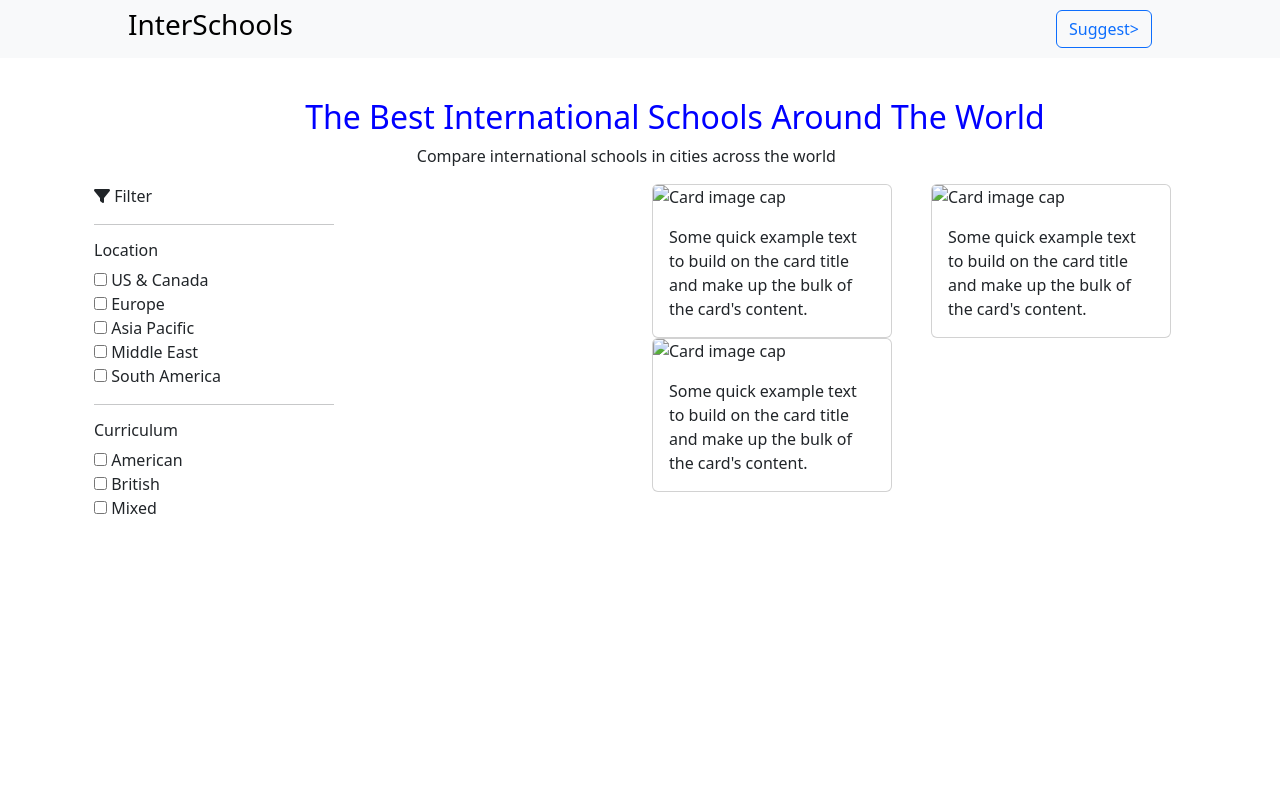
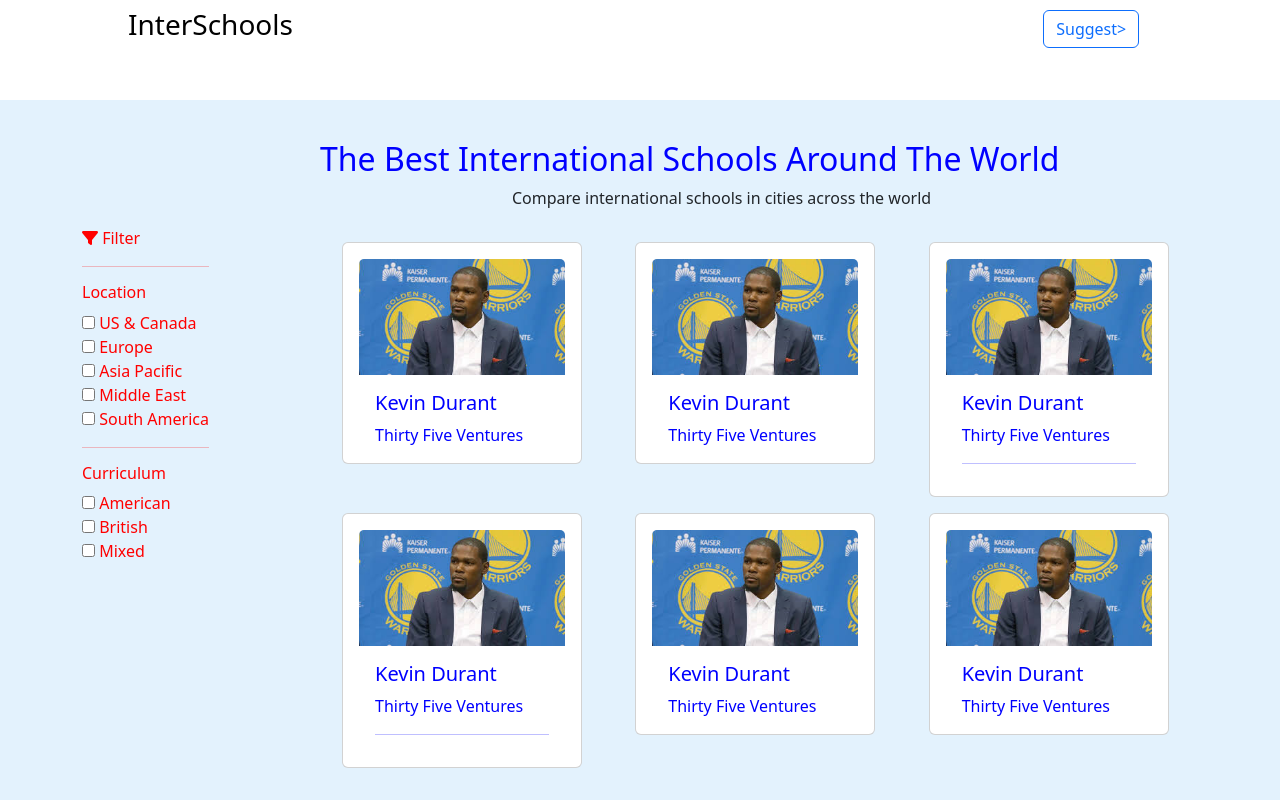
Before and after one commit to JosephNdegwa/interschools, a plain HTML site: page index.html in a window 1280 px wide. Drawn offline with nearby package versions, Linux system fonts and the light colour scheme.

Commit message:
update card styles

```diff
--- a/css/style.css
+++ b/css/style.css
@@ -5,13 +5,15 @@
 .Navbar {
     padding-top: 0px;
     width: 100%;
+    height: 100px;
+    background-color: white;
 }
 .school {
     padding-left: 10%;
 }
 
 .suggest {
-    padding-right: 10%;
+    padding-right: 11%;
 }
 
 .button-1 {
@@ -20,11 +22,19 @@
 
 .heading {
     margin-top: 40px;
-    margin-left: 20%;
+    margin-left: 25%;
     align-items: center;
 }
 
 .compare {
     align-items: center;
-    margin-left: 30%;
+    margin-left: 40%;
 }
+
+.card {
+    padding-left: 1rem;
+    padding-right: 1rem;
+    padding-top: 1rem;
+    margin-top: 1rem;
+    color: blue;
+}
--- a/index.html
+++ b/index.html
@@ -10,11 +10,11 @@
     <title>InterSchools</title>
 </head>
 
-<body>
+<body style="background-color: #e3f2fd;">
 
     <!--Navbar-->
     <div class="Navbar">
-        <nav class="navbar navbar-light bg-light">
+        <nav class="navbar">
             <h3 class="school">
                 <a href="#" style="color: black; text-decoration: none;">InterSchools</a>
             </h3>
@@ -23,7 +23,7 @@
             </div>
         </nav>
     </div>
-    <div class="container">
+  <div class="jumbotron" style="background-color: #e3f2fd;">
         <!-- Heading -->
         <div class="heading" style="color: blue;">
             <h2>The Best International Schools Around The World</h2>
@@ -32,11 +32,11 @@
             <p>Compare international schools in cities across the world</p>
         </div>
 
-
+      <div class="jumbotron" style="background-color: #e3f2fd;">
         <div class="container">
-            <div class="row">
-              <div class="col">
-                <div class="filter" style="width: 15rem;">
+                <div class="row" style="float: left; margin-right: 2px;">
+                  <div class="col" style="color: red;">
+                    <div class="filter">
                         <i class="fa-sharp fa-solid fa-filter"></i> Filter
                         <hr>
                         <h6>Location</h6>
@@ -60,34 +60,72 @@
                         <label for="area3">Mixed</label><br>
                     </div>
                   </div>
-              <div class="col">
-                <div class="row">
+                </div>
+                <div class="row" style="float: right; width: 55rem;">
                     <div class="col">
                       <div class="card" style="width: 15rem;">
-                            <img class="card-img-top" src="..." alt="Card image cap">
+                          <img class="card-img-top" src="images/kevin.jpeg" alt="Card image cap">
                           <div class="card-body">
-                              <p class="card-text">Some quick example text to build on the card title and make up the bulk of the card's content.</p>
+                            <h5>Kevin Durant</h5>
+                            <p class="card-text">Thirty Five Ventures</p>
                           </div>
                         </div>
                     </div>
                     <div class="col">
                       <div class="card" style="width: 15rem;">
-                            <img class="card-img-top" src="..." alt="Card image cap">
+                          <img class="card-img-top" src="images/kevin.jpeg" alt="Card image cap">
                           <div class="card-body">
-                              <p class="card-text">Some quick example text to build on the card title and make up the bulk of the card's content.</p>
+                            <h5>Kevin Durant</h5>
+                            <p class="card-text">Thirty Five Ventures</p>
                           </div>
                         </div>
                     </div>
                     <div class="col">
                       <div class="card" style="width: 15rem;">
-                            <img class="card-img-top" src="..." alt="Card image cap">
+                          <img class="card-img-top" src="images/kevin.jpeg" alt="Card image cap">
                           <div class="card-body">
-                              <p class="card-text">Some quick example text to build on the card title and make up the bulk of the card's content.</p>
+                            <h5>Kevin Durant</h5>
+                            <p class="card-text">Thirty Five Ventures</p>
+                            <hr>
                           </div>
                         </div>
                     </div>
+
+                </div>
+                <div class="row" style="float: right; width: 55rem;">
+                  <div class="col">
+                    <div class="card" style="width: 15rem;">
+                        <img class="card-img-top" src="images/kevin.jpeg" alt="Card image cap">
+                        <div class="card-body">
+                          <h5>Kevin Durant</h5>
+                          <p class="card-text">Thirty Five Ventures</p>
+                          <hr>
                         </div>
                       </div>
+                  </div>
+                  <div class="col">
+                    <div class="card" style="width: 15rem;">
+                        <img class="card-img-top" src="images/kevin.jpeg" alt="Card image cap">
+                        <div class="card-body">
+                          <h5>Kevin Durant</h5>
+                          <p class="card-text">Thirty Five Ventures</p>
+                        </div>
+                      </div>
+                  </div>
+                  <div class="col">
+                    <div class="card" style="width: 15rem;">
+                        <img class="card-img-top" src="images/kevin.jpeg" alt="Card image cap">
+                        <div class="card-body">
+                          <h5>Kevin Durant</h5>
+                          <p class="card-text">Thirty Five Ventures</p>
+                        </div>
+                      </div>
+                  </div>
+
+                </div>
+
+
+
         </div>
       </div>
 
```
Also changed, not shown: images/kevin.jpeg (added), images/linda.jpeg (added). Lines whose indentation alone changed are shown as unchanged.
